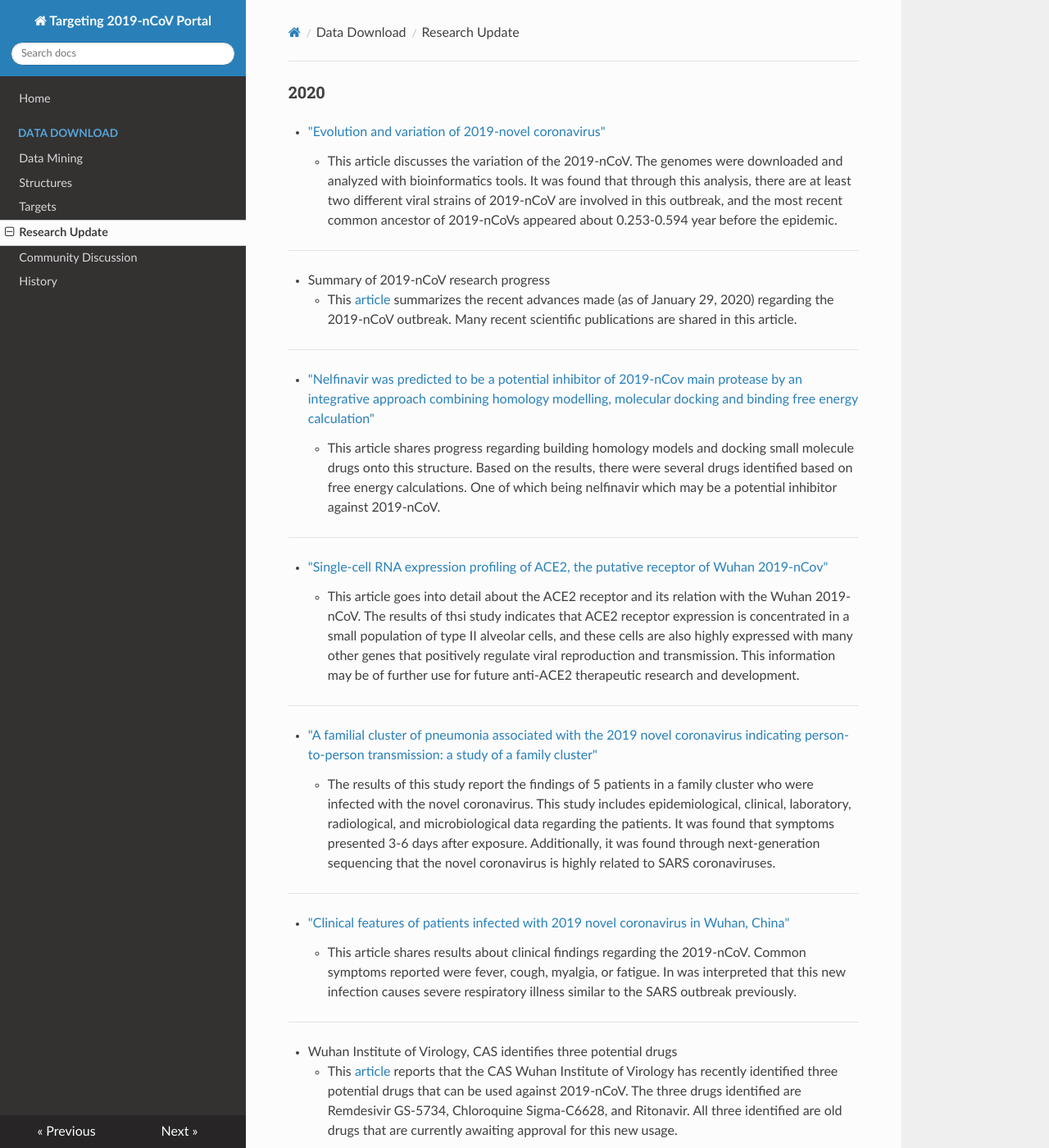
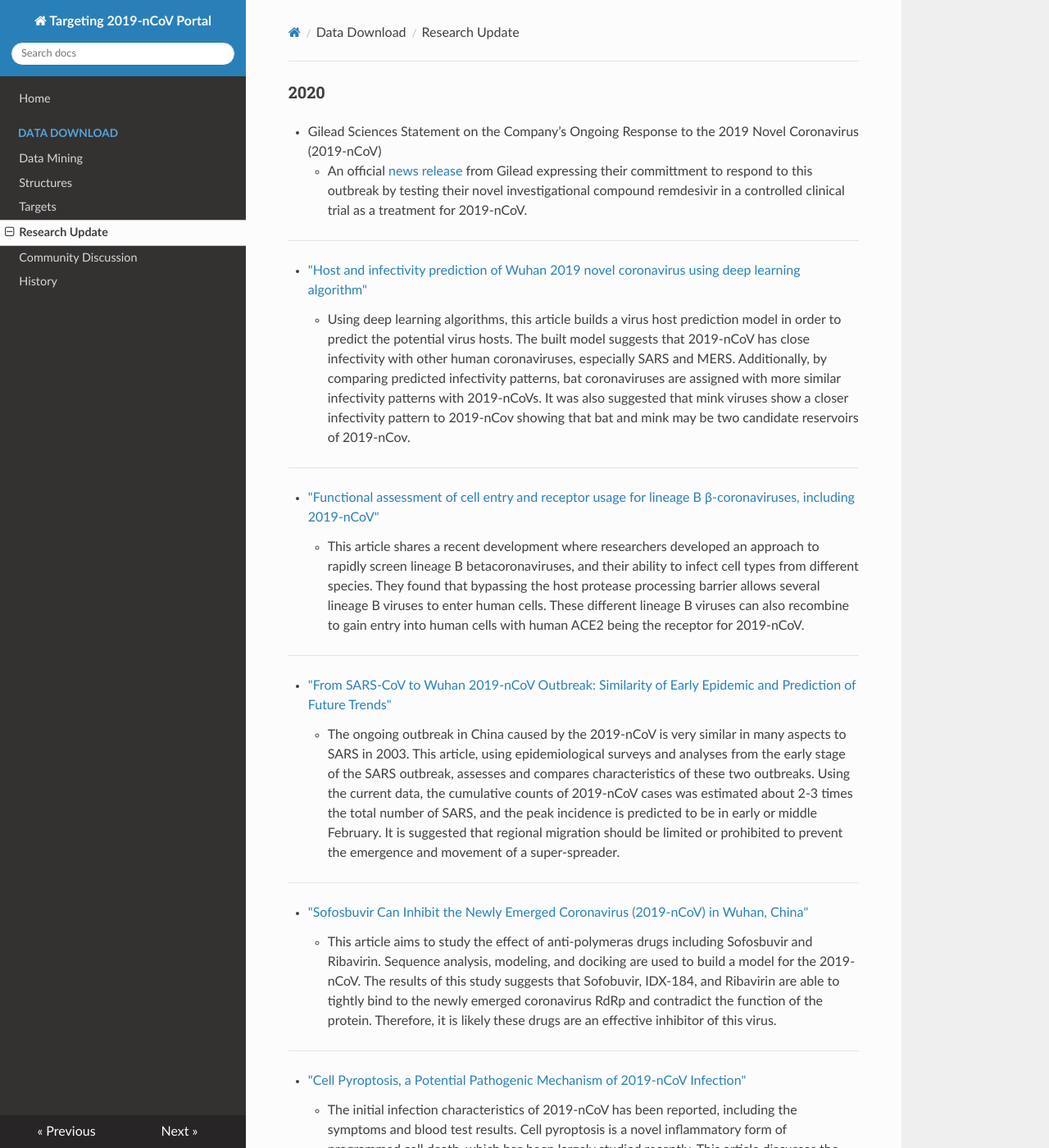
Before and after one commit to GHDDI-AILab/Targeting2019-nCoV, an MkDocs documentation site: the page built from docs/research_progress.md, in a window 1280 px wide and 1400 px high. Shown: the whole window at 82% size. Built offline with MkDocs 1.6.1, drawn with Linux system fonts in a browser that asks for light colours; nearby versions of some CDN libraries; some of the changed text lies outside the part shown.

Commit message:
Update research_progress.md

```diff
--- a/docs/research_progress.md
+++ b/docs/research_progress.md
@@ -1,6 +1,36 @@
 ### 2020
 
- * ["Evolution and variation of 2019-novel coronavirus"](http://ghddiai.oss-cn-zhangjiakou.aliyuncs.com/file/file_evncov.pdf)
+ * Gilead Sciences Statement on the Company’s Ongoing Response to the 2019 Novel Coronavirus (2019-nCoV)
+    * An official [news release](https://www.gilead.com/news-and-press/company-statements/gilead-sciences-statement-on-the-company-ongoing-response-to-the-2019-new-coronavirus) from Gilead expressing their committment to respond to this outbreak by testing their novel investigational compound remdesivir in a controlled clinical trial as a treatment for 2019-nCoV.
+
+---
+
+ * ["Host and infectivity prediction of Wuhan 2019 novel coronavirus using deep learning algorithm"](http://ghddiai.oss-cn-zhangjiakou.aliyuncs.com/file/file_hipwncdla.pdf)
+    * Using deep learning algorithms, this article builds a virus host prediction model in order to predict the potential virus hosts. The built model suggests that 2019-nCoV has close infectivity with other human coronaviruses, especially SARS and MERS. Additionally, by comparing predicted infectivity patterns, bat coronaviruses are  assigned  with  more  similar  infectivity  patterns  with  2019-nCoVs. It was also suggested that mink viruses show a closer infectivity pattern to 2019-nCov showing that bat and mink may be two candidate reservoirs  of  2019-nCov.
+
+---
+
+ * ["Functional assessment of cell entry and receptor usage for lineage B β-coronaviruses, including 2019-nCoV"](http://ghddiai.oss-cn-zhangjiakou.aliyuncs.com/file/file_facerulbbc.pdf)
+    * This article shares a recent development where researchers developed an approach to rapidly screen lineage B betacoronaviruses, and their ability to infect cell types from different species. They found that bypassing the host protease processing barrier allows several lineage B viruses to enter human cells. These different lineage B viruses can also recombine to gain entry into human cells with human ACE2 being the receptor for 2019-nCoV.
+
+---
+
+* ["From SARS-CoV to Wuhan 2019-nCoV Outbreak: Similarity of Early Epidemic and Prediction of Future Trends"](http://ghddiai.oss-cn-zhangjiakou.aliyuncs.com/file/file_fswncoseep.pdf)
+    * The ongoing outbreak in China caused by the 2019-nCoV is very similar in many aspects  to SARS in 2003. This article, using epidemiological surveys and analyses from the early stage of the SARS outbreak, assesses and compares characteristics of these two outbreaks. Using the current data, the cumulative counts of 2019-nCoV cases was estimated about 2-3 times the total number of SARS, and the peak incidence is predicted to be in early or middle February. It is suggested that regional migration should be limited or prohibited to prevent the emergence and movement of a super-spreader.
+
+---
+
+* ["Sofosbuvir Can Inhibit the Newly Emerged Coronavirus (2019-nCoV) in Wuhan, China"](http://ghddiai.oss-cn-zhangjiakou.aliyuncs.com/file/file_scinecncwc.pdf)
+    * This article aims to study the effect of anti-polymeras drugs including Sofosbuvir and Ribavirin. Sequence analysis, modeling, and dociking are used to build a model for the 2019-nCoV. The results of this study suggests that Sofobuvir, IDX-184, and Ribavirin are able to tightly bind to the newly emerged coronavirus RdRp and contradict the function of the protein. Therefore, it is likely these drugs are an effective inhibitor of this virus.
+
+---
+
+* ["Cell Pyroptosis, a Potential Pathogenic Mechanism of 2019-nCoV Infection"](http://ghddiai.oss-cn-zhangjiakou.aliyuncs.com/file/file_cpppmnci.pdf)
+    * The initial infection characteristics of 2019-nCoV has been reported, including the symptoms and blood test results. Cell pyroptosis is a novel inflammatory form of programmed cell death, which has been largely studied recently. This article discusses the relationship between 2019-nCoV infection and cell pyroptosis and hypothesizes that 2019-nCoV is likely to cause cell pyroptosis, especially in lymphocytes, through the activation of NLRP3 inflammasome.
+
+---
+
+* ["Evolution and variation of 2019-novel coronavirus"](http://ghddiai.oss-cn-zhangjiakou.aliyuncs.com/file/file_evncov.pdf)
     * This article discusses the variation of the 2019-nCoV. The genomes were downloaded and analyzed with bioinformatics tools. It was found that through this analysis, there are at least two different viral strains of 2019-nCoV are involved in this outbreak, and the most recent common ancestor of 2019-nCoVs appeared about 0.253-0.594 year before the epidemic.
 
 ---
```
